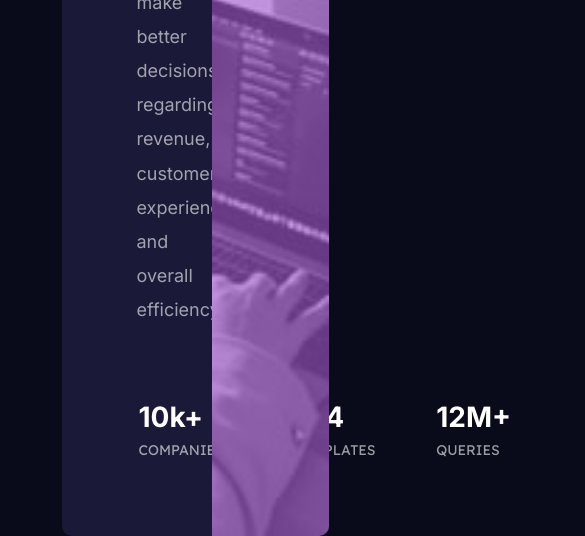
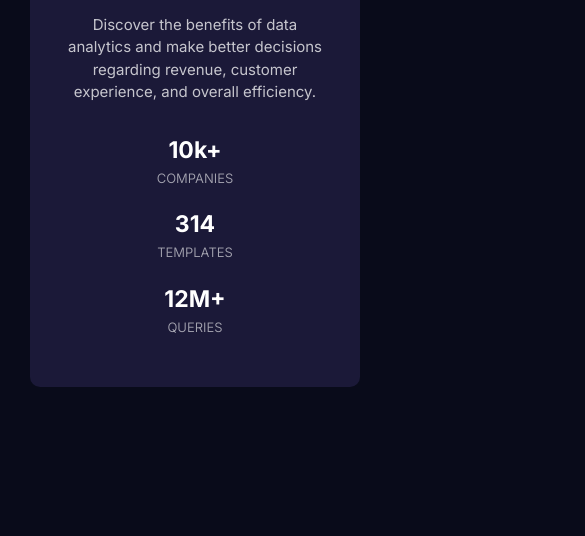
Before and after one commit to Souravedas/stats-preview-card, a plain HTML site: page index.html in a window 390 px wide. Shown: the part 510-1046 px from the top of the page, 585 px wide, since content can reach past the window. After the commit the page ends 947 px from the top, so only its background shows below. Drawn offline with Linux system fonts and the light colour scheme.

Commit message:
final update

```diff
--- a/index.html
+++ b/index.html
@@ -10,30 +10,33 @@
     <div class="outter-wrapper">
         <div class="inner-wrapper">
             <!-- content info -->
-             <div class="content-info">
+            <div class="content-info my-section">
                 <h1>Get <span>insights</span> that help your business grow.</h1>
 
                 <p>Discover the benefits of data analytics and make better decisions regarding revenue, customer
                     experience, and overall efficiency.</p>
 
-                <table>
-                    <tr class="numbers">
-                        <td>10k+</td>
-                        <td>314</td>
-                        <td>12M+</td>
-                    </tr>
-                    <tr>
-                        <td>companies</td>
-                        <td>templates</td>
-                        <td>queries</td>
-                    </tr>
-                </table>
-             </div>
-             <div class="content-img">
+                <div class="table-info">
+                    <div class="first-info">
+                        <h2>10k+</h2>
+                        <span>companies</span>
+                    </div>
+                    <div class="second-info">
+                        <h2>314</h2>
+                        <span>templates</span>
+                    </div>
+                    <div class="third-info">
+                        <h2>12M+</h2>
+                        <span>queries</span>
+                    </div>
+                </div>
+            </div>
+            <!-- content image -->
+            <div class="content-img my-section">
                 <div class="bg-img">
-                    <!-- <img src="./images/image-header-desktop.jpg" alt=""> -->
+                    <img src="./images/image-header-desktop.jpg" alt="">
                 </div>
-             </div>
+            </div>
         </div>
     </div>
 </body>
--- a/style.css
+++ b/style.css
@@ -28,85 +28,130 @@ body{
     background-color: var(--Very-dark-blue);
 }
 
+.my-section{
+    width: 50%;
+    height: auto;
+}
+
 .outter-wrapper{
+    width: 100%;
+    height: 100vh;
     display: flex;
     justify-content: center;
     align-items: center;
-    width: 100%;
-    height: 100vh;
-    margin: 0 auto;
+}
+.outter-wrapper .inner-wrapper{
+    width: 900px;
+    height: auto;
+    display: flex;
+    justify-content: center;
+    align-items: stretch;
+    background-color: var(--Dark-desaturated-blue);
+    border-radius: 10px;
 }
 
-.outter-wrapper .inner-wrapper{
-    display: flex;
-    justify-content: center;
-    width: 100%;
-    height: auto;
-    margin: 0 auto;
+/* content info */
+.inner-wrapper .content-info{
+    color: var(--White);
+    padding: 60px;
 }
-
-.inner-wrapper .content-info{
-    width: 30%;
-    height: auto;
-    border-radius: 10px 0 0 10px;
-    background-color: var(--Dark-desaturated-blue);
-    color: var(--White);
-    padding: 75px;
+.inner-wrapper .content-info h1{
+    padding-bottom: 30px;
 }
-
-.content-info h1{
-    font-size: 40px;
-    font-weight: 600;
-    color: var(--White);
-    padding-bottom: 40px;
-    display: block;
-}
-
-.content-info h1 span{
+.inner-wrapper .content-info h1 span{
     color: var(--Soft-violet);
 }
-
-.content-info p{
-    font-size: 18px;
-    line-height: 1.9;
+.inner-wrapper .content-info p{
+    font-size: 14px;
+    color: var(--Slightly-transparent-white-1);
+    line-height: 1.5;
+    padding-bottom: 60px;
+}
+.inner-wrapper .content-info .table-info{
+    width: 100%;
+    display: flex;
+    justify-content: space-between;
+}
+.content-info .table-info h2{
+    font-size: 23px;
+}
+.content-info .table-info span{
+    font-size: 13px;
+    text-transform: uppercase;
+    font-weight: 350;
     color: var(--Slightly-transparent-white-2);
-    padding-bottom: 70px;
-}
-
-.numbers td{
-    font-size: 28px;
-    padding-right: 90px;
-    font-weight: 700;
-    padding-bottom: 5px;
-}
-
-.content-info table tr:nth-child(2){
-    color: var(--Slightly-transparent-white-2);
-    text-transform: uppercase;
-    font-family: var(--font-2);
-    font-size: 14px;
 }
 
 .inner-wrapper .content-img{
-    width: 30%;
-    height: auto;
+    flex: 1;
+    display: flex;
+}
+.inner-wrapper .content-img .bg-img{
+    width: 100%;
+    position: relative;
+}
+.inner-wrapper .content-img .bg-img img{
+    max-width: 100%;
+    height: 100%;
     border-radius: 0 10px 10px 0;
-    overflow: hidden;
-    background-image: url('./images/image-header-desktop.jpg');
-    background-size: cover;
-    background-repeat: no-repeat;
-    background-position: center;
+}
+.inner-wrapper .content-img .bg-img::after{
+    content: '';
+    position: absolute;
+    top: 0;
+    left: 0;
+    width: 100%;
+    height: 100%;
+    background-color: hsl(277, 64%, 61%);
+    mix-blend-mode: multiply;
+    opacity: 0.8;
+    pointer-events: none;
+    border-radius: 0 10px 10px 0;
 }
 
-.content-img .bg-img{
-    background-color: var(--Soft-violet);
-    width: 100%;
-    height: 100%;
-    content: "";
-    opacity: .6;
+@media screen and (max-width: 800px) {
+    .outter-wrapper{
+        width: 100%;
+        height: auto;
+    }
+    .inner-wrapper{
+        margin: 50px 30px;
+        flex-direction: column-reverse;
+        align-items: center;
+    }
+    .inner-wrapper .content-img{
+        width: 100%;
+    }
+    .content-img .bg-img{
+        width: 100%;
+    }
+    .content-img .bg-img::after{
+        border-radius: 10px 10px 0 0 !important;
+    }
+    .content-img .bg-img img{
+        width: 100%;
+        border-radius: 10px 10px 0 0 !important;
+    }
+    .content-info{
+        width: 100%;
+        height: auto;
+        text-align: center;
+        border-radius: 0 0 10px 10px;
+        padding: 50px 30px !important;
+    }
+    .inner-wrapper .content-info p{
+        padding-bottom: 30px;
+        font-size: 15px;
+    }
+    .content-info .table-info{
+        flex-direction: column;
+        align-items: center;
+    }
+    .first-info,.second-info{
+        padding-bottom: 20px;
+        line-height: 1.4;
+    }
+    .third-info{
+        line-height: 1.4;
+    }
 }
-
-.content-img img{
-    width: 100%;
-    height: 100%;
-}
```
